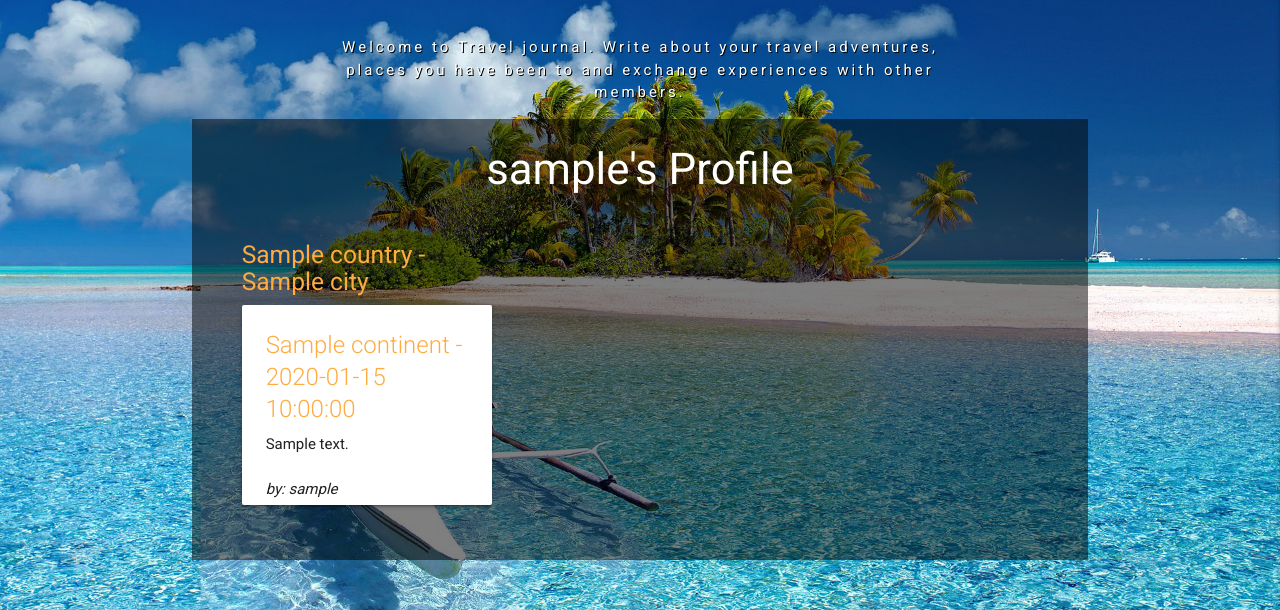
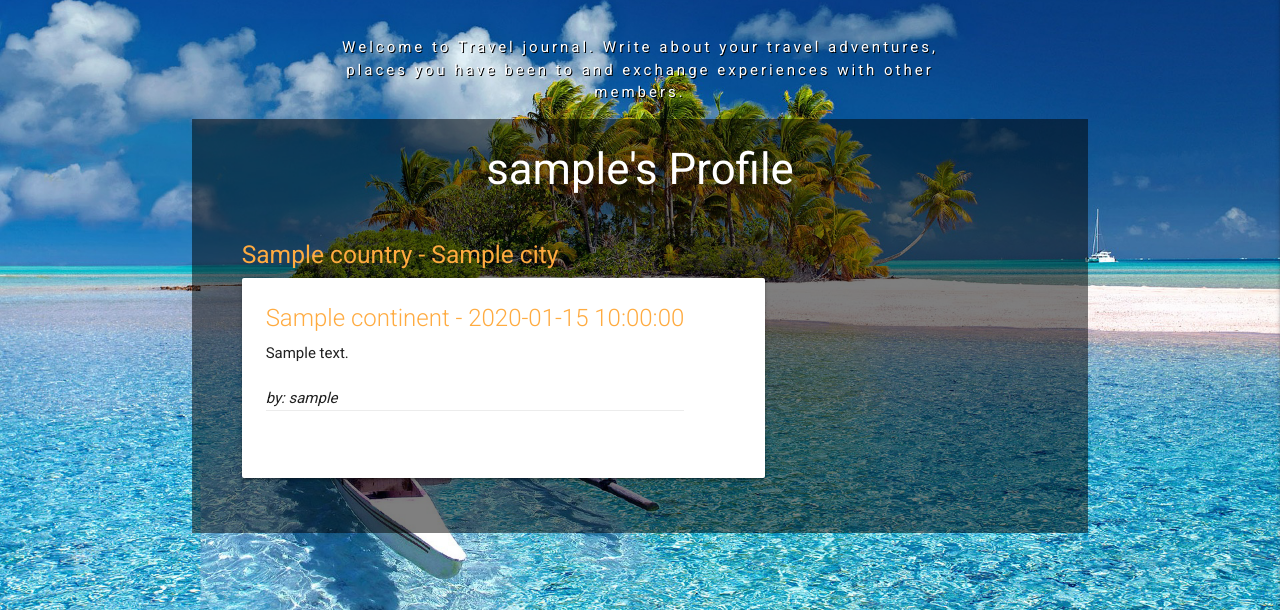
Before and after one commit to Code-Institute-Submissions/Pretro-MS3_Travelbook_AprResub, a Flask app: page /globetrotter/1 in a window 1280 px wide. Shown: the part 190-800 px from the top of the page. Run offline with Flask 2, Linux system fonts and the light colour scheme; the visitor is signed in with stand-in values (Sample User, id 1); a database or web service that is not in the repository returns one stand-in record (values such as "Sample title"); some libraries are stand-ins or nearby versions.

```diff
--- a/static/css/style.css
+++ b/static/css/style.css
@@ -1,6 +1,5 @@
 .text-shadow {
     text-shadow: 2px 2px 2px black;
-    left: 40%;
 }
 
 .flashes h4 {
@@ -186,6 +185,7 @@ margin-bottom: 55px;
 }
 .card .card-content{
     height: 200px !important;
+    display: table;
 }
 
 .travel-card .header{
@@ -290,11 +290,9 @@ span.activator{
     html{
         height: 125vh;
     }
-
     body{
         background-size: auto;
     }
-
     .titles h1{
         font-size: 20px;
     }
@@ -304,7 +302,6 @@ span.activator{
     nav .brand-logo.center {
         font-size: 20px;
     }
-
     .card .card-content {
         width: 250px;
     }
@@ -364,3 +361,4 @@ span.activator{
 }
 
 @media (min-width: 768px) and (max-width: 1024px){
+}
--- a/templates/globetrotter.html
+++ b/templates/globetrotter.html
@@ -8,7 +8,7 @@
             </h3>
         </div>
         {% for traveler in data.user_travels %}
-                <div class="col s12 m4 travel-card">
+        <div class="col s11 m8 travel-card">
             <h5 class="header">{{ traveler.country }} - {{traveler.city}} </h5>
             <div class="card">
                 <div class="card-content">
@@ -18,7 +18,7 @@
                     <div class="card-reveal">
                         <span class="card-title grey-text text-darken-4">{{ traveler.country }} - {{traveler.city}}<i
                                 class="material-icons right">close</i></span>
-                                <br/>
+                        <br />
                         <ul class="collection" id="comments{{traveler._id}}">
                             {% for comment in traveler.comments %}
                             <li class="collection-item avatar">
@@ -30,11 +30,13 @@
                         </ul>
                     </div>
                     <!--<i class="fas fa-caret-down"></i>-->
+                    <div class="card-action ">
                         {% if session.user|lower == traveler.created_by|lower %}
                         <a class="btn-small red accent-4 text-shadow waves-effect waves-light modal-trigger"
                             href="#modal{{traveler._id}}">Delete</a>
                         <a href="{{url_for('edit_adventure', adventure_id=traveler._id)}}"
                             class="btn-small light-blue lighten-1 text-shadow waves-effect waves-light"> Edit</a>
+                    </div>
                     <!-- Modal Structure -->
                     <div id="modal{{traveler._id}}" class="modal">
                         <div class="modal-content">
```
Also changed, not shown: README.md. Lines whose indentation alone changed are shown as unchanged.
